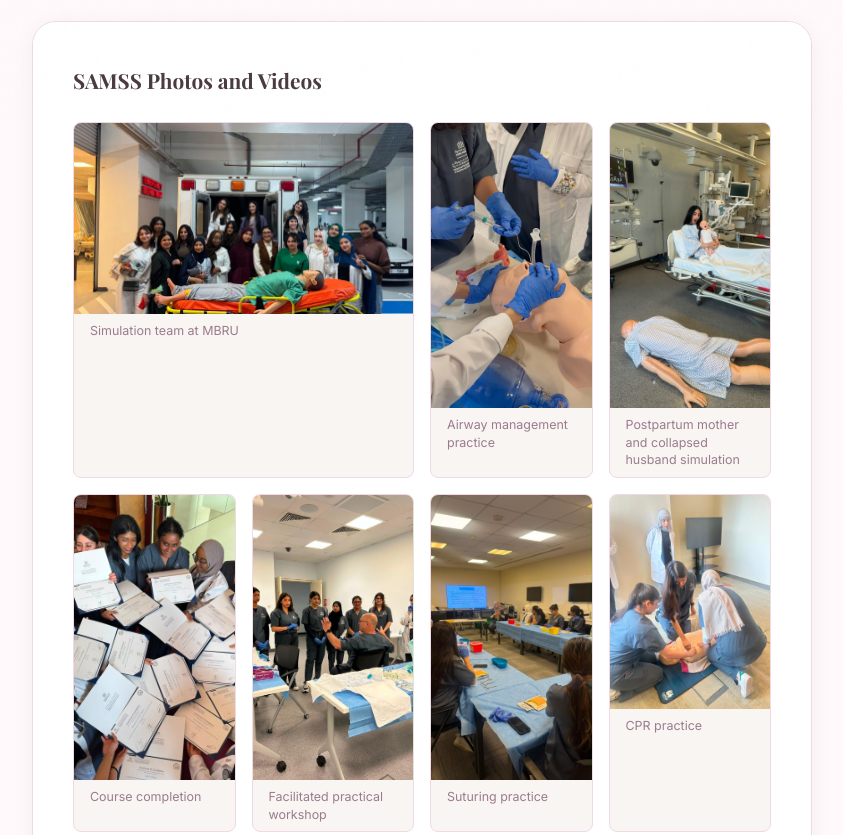
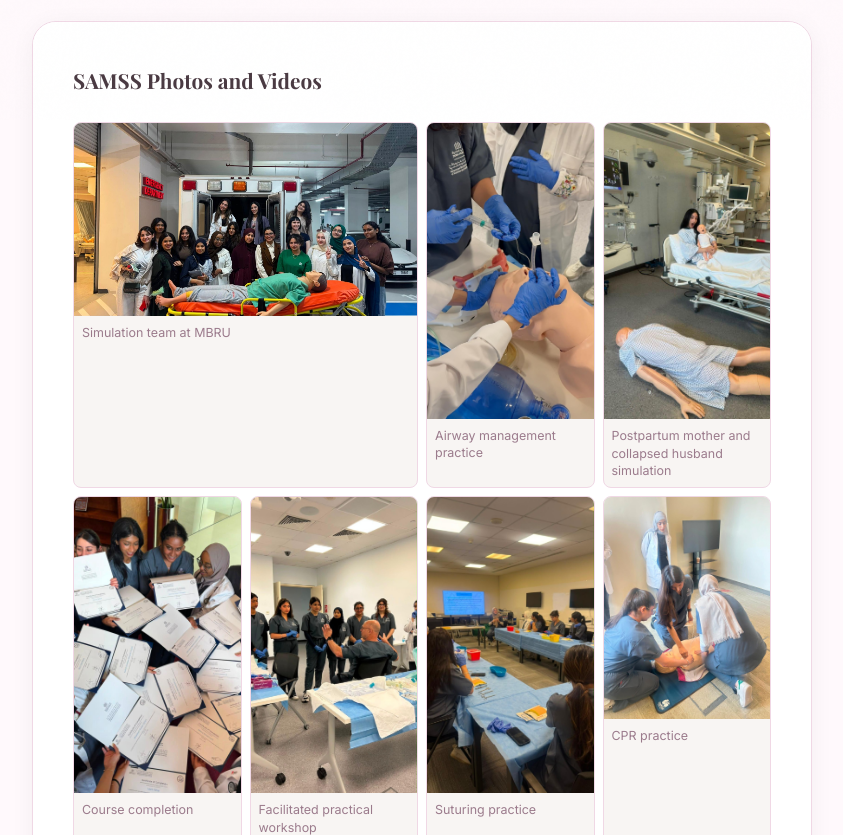
Before and after one commit to s1business84-hub/WhiteCoatJournal, a plain HTML site: page competencies/medical-expert/samss.html in a window 1280 px wide. Shown: the part 680-1515 px from the top of the page, without its empty margins (218-1061 px from the left). Drawn offline with nearby package versions, Linux system fonts and the light colour scheme; a web font is replaced by a local one.

Commit message:
Tighten SAMSS media gallery spacing
Co-authored-by: Copilot <223556219+Copilot@users.noreply.github.com>

```diff
--- a/css/competencies.css
+++ b/css/competencies.css
@@ -855,9 +855,9 @@
 .samss-photo-gallery {
   display: grid;
   grid-template-columns: repeat(4, minmax(0, 1fr));
-  max-width: 800px;
+  max-width: 760px;
   margin: 0 auto;
-  gap: var(--sp-sm);
+  gap: var(--sp-xs);
 }
 .samss-photo {
   min-width: 0;
@@ -881,7 +881,7 @@
 }
 .samss-photo figcaption,
 .samss-video figcaption {
-  padding: var(--sp-xs) var(--sp-sm);
+  padding: var(--sp-xs);
   color: var(--c-muted);
   font-size: 0.78rem;
   line-height: 1.4;
```
